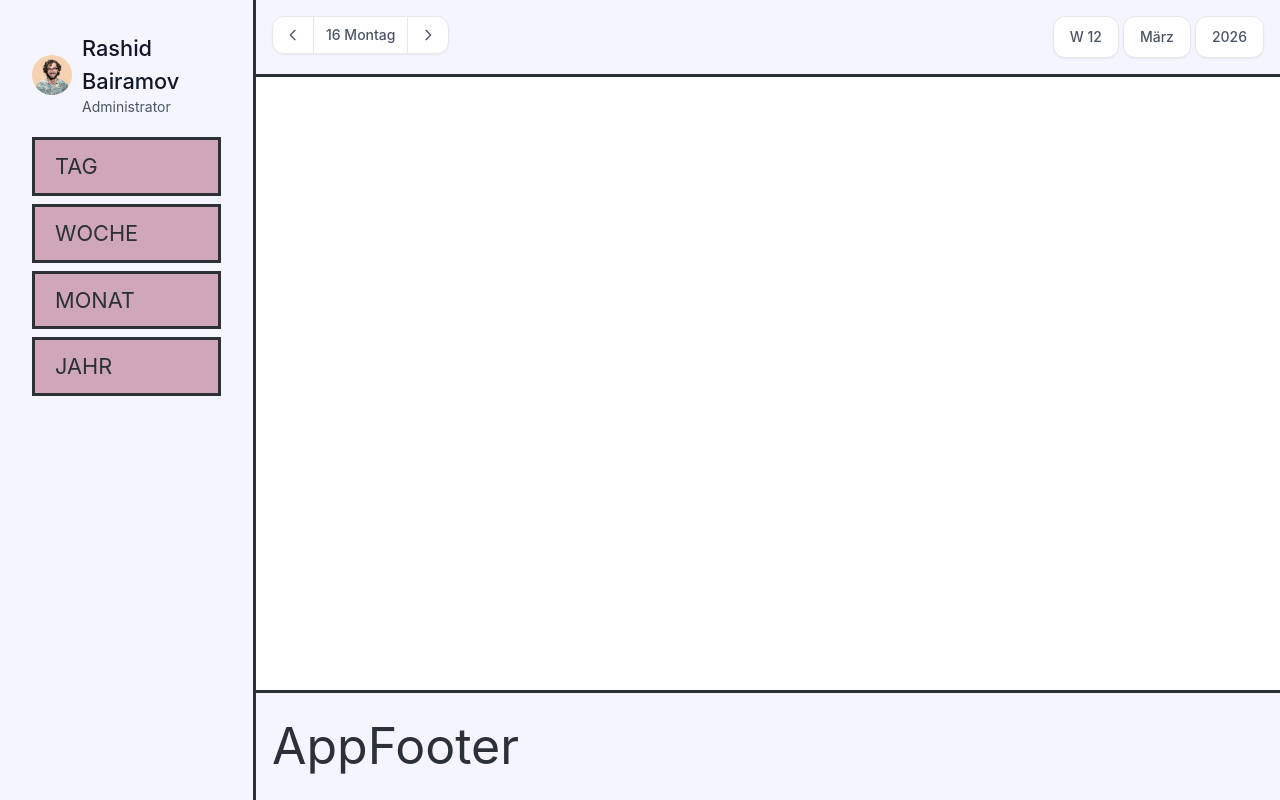
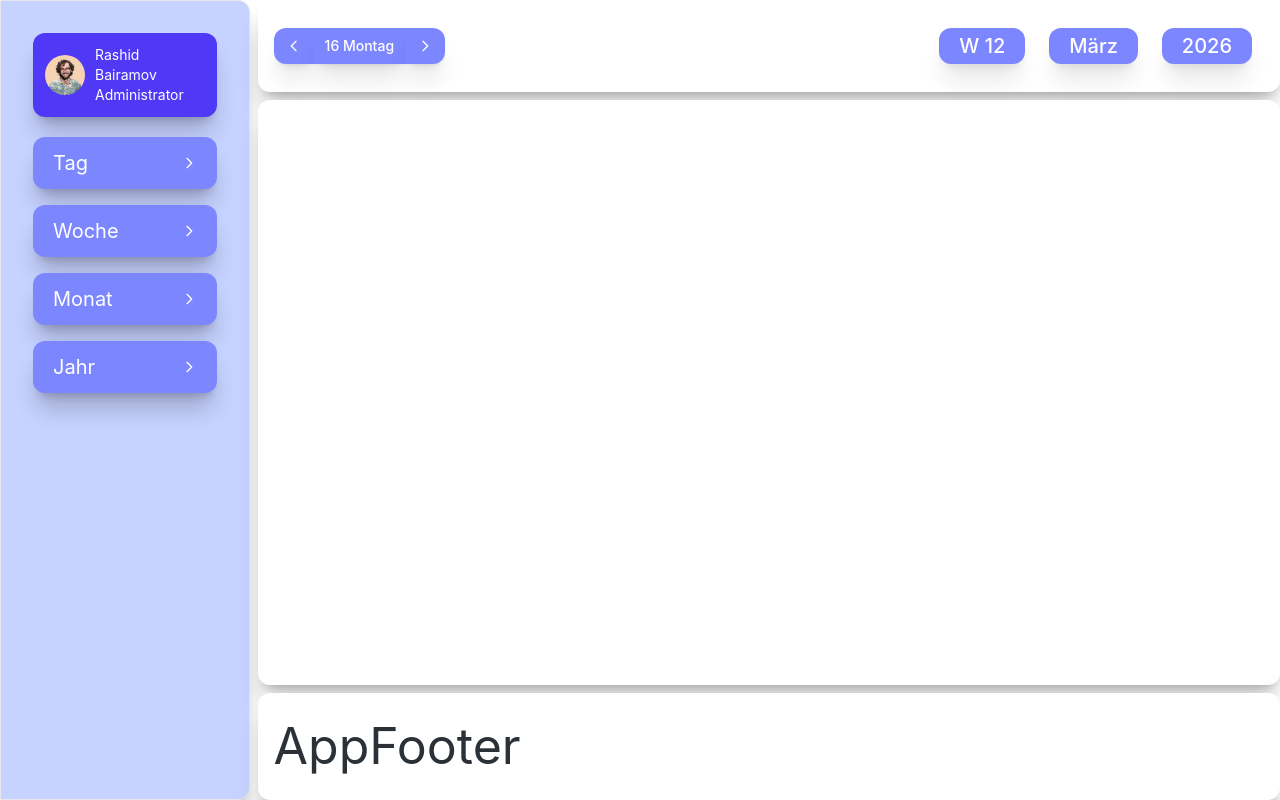
Before and after one commit to Eddyhotkey/PlannerApp, a Vue app: page /week in a window 1280 px wide. Built offline with nearby package versions, Linux system fonts and the light colour scheme.

Commit message:
Mit Tailwind spielen und alles darstellen.

```diff
--- a/src/assets/styles/components/_AppNav.scss
+++ b/src/assets/styles/components/_AppNav.scss
@@ -5,17 +5,4 @@
   &_item {
 
   }
-  &_link {
-    padding: 0.625rem 1.25rem;
-    text-decoration: none;
-    background-color: $AccentColor1;
-    border: 0.1875rem solid $BorderColor;
-    color: $AppTextColor;
-    text-transform: uppercase;
-    transition-duration: 0.3s;
-    &:hover {
-      background-color: $AccentColor5;
-      color: #f0f4ff;
-    }
-  }
 }
--- a/src/assets/styles/layouts/_MainLayout.scss
+++ b/src/assets/styles/layouts/_MainLayout.scss
@@ -1,15 +1,3 @@
 .MainLayout {
-  &_aside {
-    background-color: $AccentColor2;
-    border-right: $AppBorder;
-  }
-  &_header {
-    background-color: $AccentColor2;
-    border-bottom: $AppBorder;
-  }
-  &_footer {
-    background-color: $AccentColor2;
-    border-top: $AppBorder;
-  }
 
 }
--- a/src/components/layout/AppHeader.vue
+++ b/src/components/layout/AppHeader.vue
@@ -1,5 +1,5 @@
 <template>
-  <div class="AppHeader flex align-middle justify-between">
+  <div class="AppHeader flex items-center justify-between">
     <DayNavigator />
     <PeriodNavigator />
   </div>
--- a/src/components/navigation/AppNav.vue
+++ b/src/components/navigation/AppNav.vue
@@ -8,9 +8,9 @@
       >
         <router-link
           :to="'/' + item.path"
-          class="AppNav_link mb-2 block"
+          class="flex items-center justify-between text-xl cursor-pointer text-white bg-indigo-400 hover:bg-indigo-500 hover:text-white focus:ring-1 focus:ring-indigo-100 shadow-xl/20 font-300 leading-5 rounded-base  px-5 py-4 focus:outline-none mb-4 focus:bg-indigo-500"
         >
-          {{ item.meta.label }}
+          {{ item.meta.label }} <IconArrowRight/>
         </router-link>
       </li>
     </ul>
@@ -22,6 +22,7 @@
 import { computed } from 'vue'
 // Damit bekommen wir Zugriff auf den Router bekommen;
 import { useRouter } from 'vue-router'
+import IconArrowRight from "@/components/icons/IconArrowRight.vue";
 // Zugriff auf alle Router-Konfigurationen;
 const router = useRouter();
 // erstellt eine berechnete reaktive Variable.
--- a/src/components/navigation/DayNavigator.vue
+++ b/src/components/navigation/DayNavigator.vue
@@ -2,15 +2,15 @@
   <div class="AppHeader_day" >
     <div class="inline-flex rounded-base shadow-xs -space-x-px" role="group">
       <button type="button"
-              class="cursor-pointer inline-flex items-center justify-center text-body bg-neutral-primary-soft rounded-s-base box-border border border-default hover:bg-neutral-secondary-medium hover:text-heading focus:ring-3 focus:ring-neutral-tertiary leading-5 px-3 py-2 focus:outline-none">
+              class="cursor-pointer inline-flex items-center justify-center text-white bg-indigo-400 rounded-s-base shadow-xl/10 hover:bg-indigo-500 hover:text-white focus:ring-3 focus:ring-neutral-tertiary leading-5 px-3 py-2 focus:outline-none">
         <IconArrowLeft />
       </button>
       <p
-        class="text-body bg-neutral-primary-soft border border-default hover:bg-neutral-secondary-medium hover:text-heading focus:ring-3 focus:ring-neutral-tertiary-soft font-medium leading-5 text-sm px-3 py-2 focus:outline-none">
+        class="text-white bg-indigo-400  hover:bg-indigo-400 hover:text-white focus:ring-3 focus:bg-indigo-500 font-medium shadow-xl/10 leading-5 text-sm px-3 py-2 focus:outline-none">
         16 Montag
       </p>
       <button type="button"
-              class="cursor-pointer inline-flex items-center justify-center text-body bg-neutral-primary-soft rounded-e-base box-border border border-default hover:bg-neutral-secondary-medium hover:text-heading focus:ring-3 focus:ring-neutral-tertiary leading-5 px-3 py-2 focus:outline-none">
+              class="cursor-pointer inline-flex items-center justify-center text-white shadow-xl/10 bg-indigo-400 rounded-e-base  hover:bg-indigo-500 hover:text-white focus:ring-1 focus:ring-indigo-100 leading-5 px-3 py-2 focus:outline-none">
         <IconArrowRight />
       </button>
     </div>
--- a/src/components/navigation/PeriodNavigator.vue
+++ b/src/components/navigation/PeriodNavigator.vue
@@ -2,17 +2,18 @@
   <div class="AppHeader_wmy">
     <div class="inline-flex rounded-base" role="group">
       <button type="button"
-              class="cursor-pointer text-body bg-neutral-primary-soft border border-default hover:bg-neutral-secondary-medium hover:text-heading focus:ring-4 focus:ring-neutral-tertiary-soft shadow-xs font-medium leading-5 rounded-base text-sm px-4 py-2.5 focus:outline-none"
+              class="text-white bg-indigo-400  hover:bg-indigo-500 hover:text-white focus:bg-indigo-500 font-medium shadow-xl/10 leading-5 text-xl px-5 py-2 focus:outline-none rounded-base m-3 cursor-pointer"
       >
         W 12
       </button>
       <button type="button"
-              class="cursor-pointer mx-1 text-body bg-neutral-primary-soft border border-default hover:bg-neutral-secondary-medium hover:text-heading focus:ring-4 focus:ring-neutral-tertiary-soft shadow-xs font-medium leading-5 rounded-base text-sm px-4 py-2.5 focus:outline-none"
+              class="text-white bg-indigo-400  hover:bg-indigo-500 hover:text-white focus:bg-indigo-500 font-medium shadow-xl/10 leading-5 text-xl px-5 py-2 focus:outline-none rounded-base m-3 cursor-pointer"
+
       >
         März
       </button>
       <button type="button"
-              class="cursor-pointer text-body bg-neutral-primary-soft border border-default hover:bg-neutral-secondary-medium hover:text-heading focus:ring-4 focus:ring-neutral-tertiary-soft shadow-xs font-medium leading-5 rounded-base text-sm px-4 py-2.5 focus:outline-none"
+              class="text-white bg-indigo-400  hover:bg-indigo-500 hover:text-white focus:bg-indigo-500 font-medium shadow-xl/10 leading-5 text-xl px-5 py-2 focus:outline-none rounded-base m-3 cursor-pointer"
       >
         2026
       </button>
--- a/src/components/user/UserBadge.vue
+++ b/src/components/user/UserBadge.vue
@@ -1,13 +1,14 @@
 <template>
 
-  <div class="UserBadge mb-5 flex items-center gap-2.5">
+  <div
+    class="UserBadge p-3 bg-indigo-600 rounded-base shadow-xl/20 mb-5 flex items-center gap-2.5">
     <img
       class="w-10 h-10 rounded-full"
       :src="image"
       :alt="name">
     <div class="font-medium text-heading">
-      <p>{{ name }}</p>
-      <p class="text-sm font-normal text-body">{{ subtitle }}</p>
+      <p class="text-white text-sm font-normal">{{ name }}</p>
+      <p class="text-white text-sm font-normal">{{ subtitle }}</p>
     </div>
   </div>
 
--- a/src/layouts/MainLayout.vue
+++ b/src/layouts/MainLayout.vue
@@ -1,15 +1,20 @@
 <template>
-  <section class="MainLayout min-h-screen grid grid-cols-5 grid-rows-[auto_1fr_auto] gap-0">
-    <aside class="MainLayout_aside row-span-5 p-8">
+  <section
+    class="MainLayout bg-white min-h-screen grid grid-cols-5 grid-rows-[auto_1fr_auto] gap-2">
+    <aside
+      class="MainLayout_aside bg-indigo-200 rounded-e-base shadow-xl/20 border border-default  row-span-5 p-8">
       <AppSidebar />
     </aside>
-    <header class="MainLayout_header col-span-4 p-4">
+    <header
+      class="MainLayout_header bg-white g-neutral-primary-soft rounded-base shadow-xl/20  col-span-4 p-4">
       <AppHeader />
     </header>
-    <main class="MainLayout_main col-span-4 row-span-3 col-start-2 row-start-2 p-4">
+    <main
+      class="MainLayout_main bg-white rounded-base shadow-xl/20 col-span-4 row-span-3 col-start-2 row-start-2 p-4">
       <router-view />
     </main>
-    <footer class="MainLayout_footer col-span-4 col-start-2 row-start-5 p-4">
+    <footer
+      class="MainLayout_footer bg-white g-neutral-primary-soft rounded-base shadow-xl/20 col-span-4 col-start-2 row-start-5 p-4">
       <AppFooter />
     </footer>
   </section>
```
